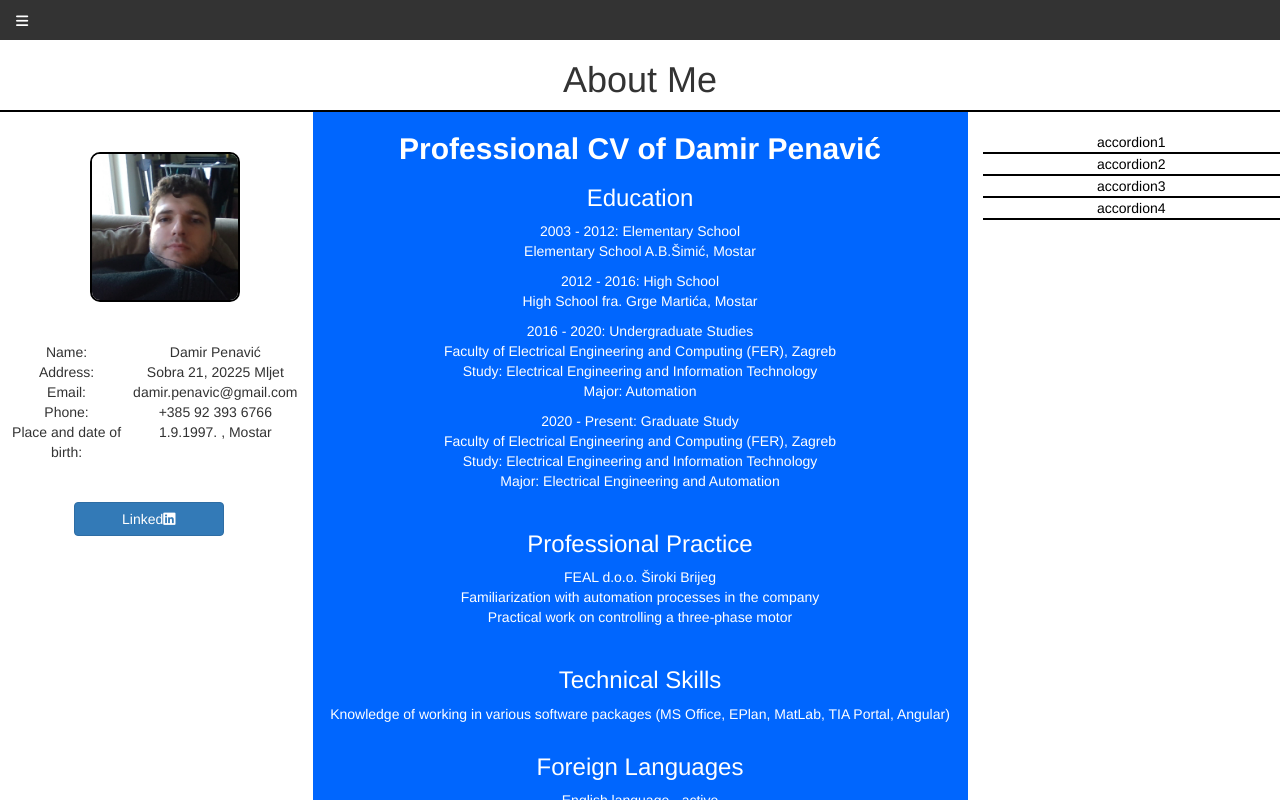
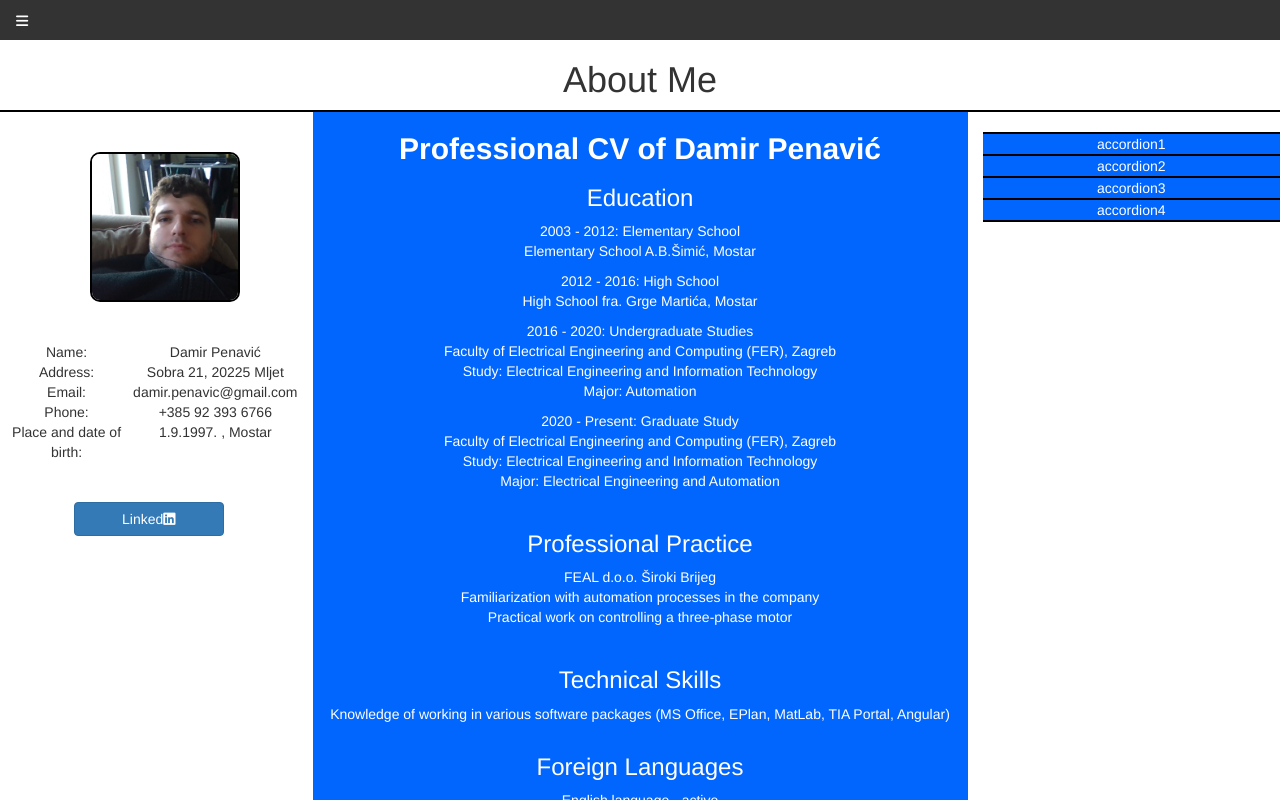
Before and after one commit to DamirPe/angular-app, an Angular app: page /about in a window 1280 px wide. Shown: the top 800 px of the page. Built offline with nearby package versions, Linux system fonts and the light colour scheme.

Commit message:
accordeon menu changed

```diff
--- a/src/app/main-app/about/about.component.css
+++ b/src/app/main-app/about/about.component.css
@@ -60,8 +60,14 @@ h2{
     border-bottom: 2px solid black;
 }
 
+
 .acLink{
     text-decoration: none;
-    color: black;
+    color: white;
     cursor: pointer;
 }
+
+
+.linkColor{
+    background-color: rgb(0, 102, 254);
+}
--- a/src/app/main-app/about/about.component.html
+++ b/src/app/main-app/about/about.component.html
@@ -89,7 +89,7 @@
     </div>
     <div class="col-xs-3 text-center right-content">
         <div>
-            <div class="blackBorder">
+            <div class="blackBorder linkColor" style="border-top: 2px solid black;">
                 <a (click)="onAc1()" class="acLink">accordion1</a>
             </div>
             <div *ngIf="acOpen[0]">
@@ -97,7 +97,7 @@
                     {{ ac1 }}
                 </div>
             </div>
-            <div class="blackBorder">
+            <div class="blackBorder linkColor">
                 <a (click)="onAc2()" class="acLink">accordion2</a>
             </div>
             <div *ngIf="acOpen[1]">
@@ -105,7 +105,7 @@
                     {{ ac2 }}
                 </div>
             </div>
-            <div class="blackBorder">
+            <div class="blackBorder linkColor">
                 <a (click)="onAc3()" class="acLink">accordion3</a>
             </div>
             <div  *ngIf="acOpen[2]">
@@ -113,7 +113,7 @@
                     {{ ac3 }}
                 </div>
             </div>
-            <div class="blackBorder">
+            <div class="blackBorder linkColor">
                 <a (click)="onAc4()" class="acLink">accordion4</a>
             </div>
             <div *ngIf="acOpen[3]">
```
